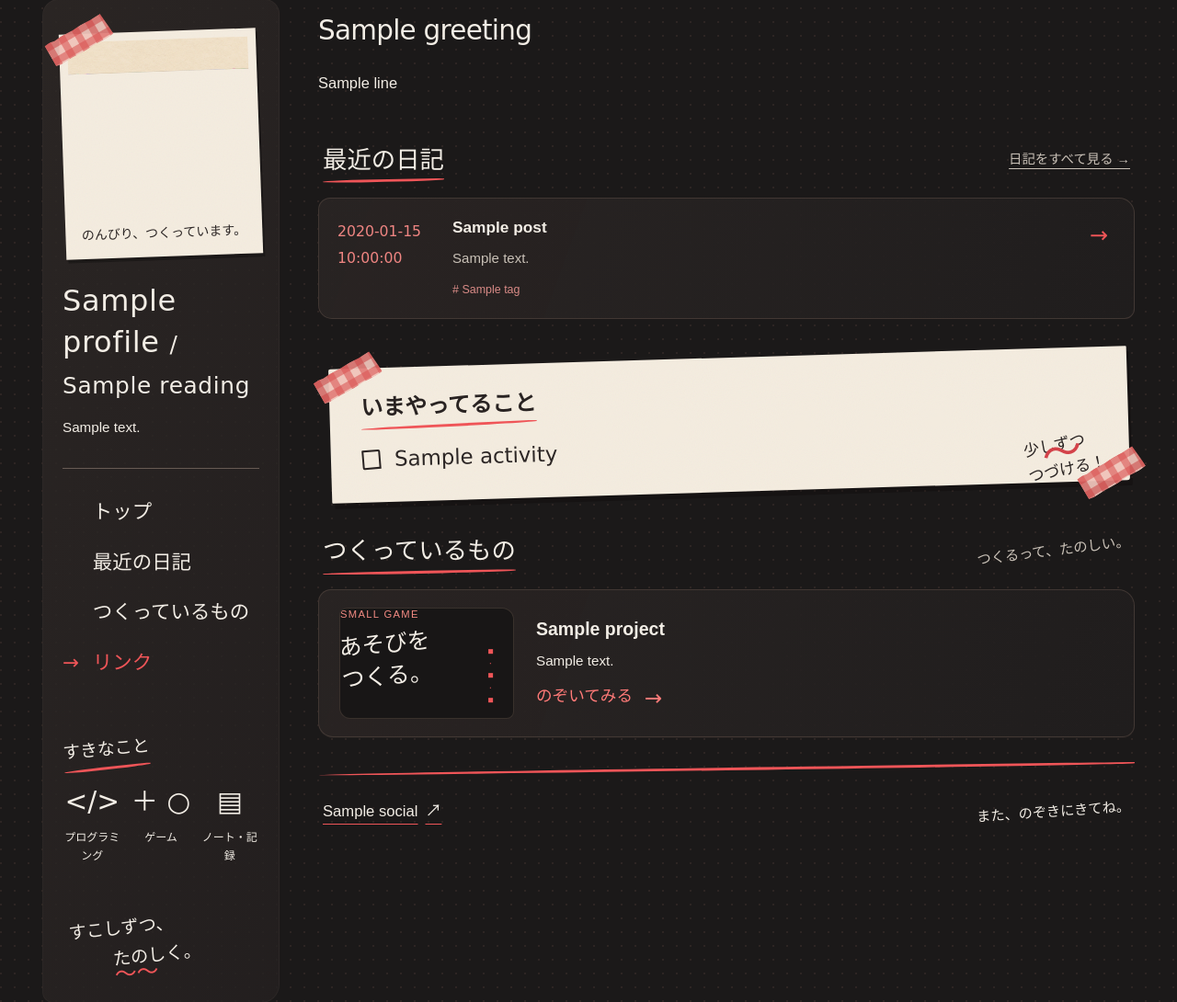
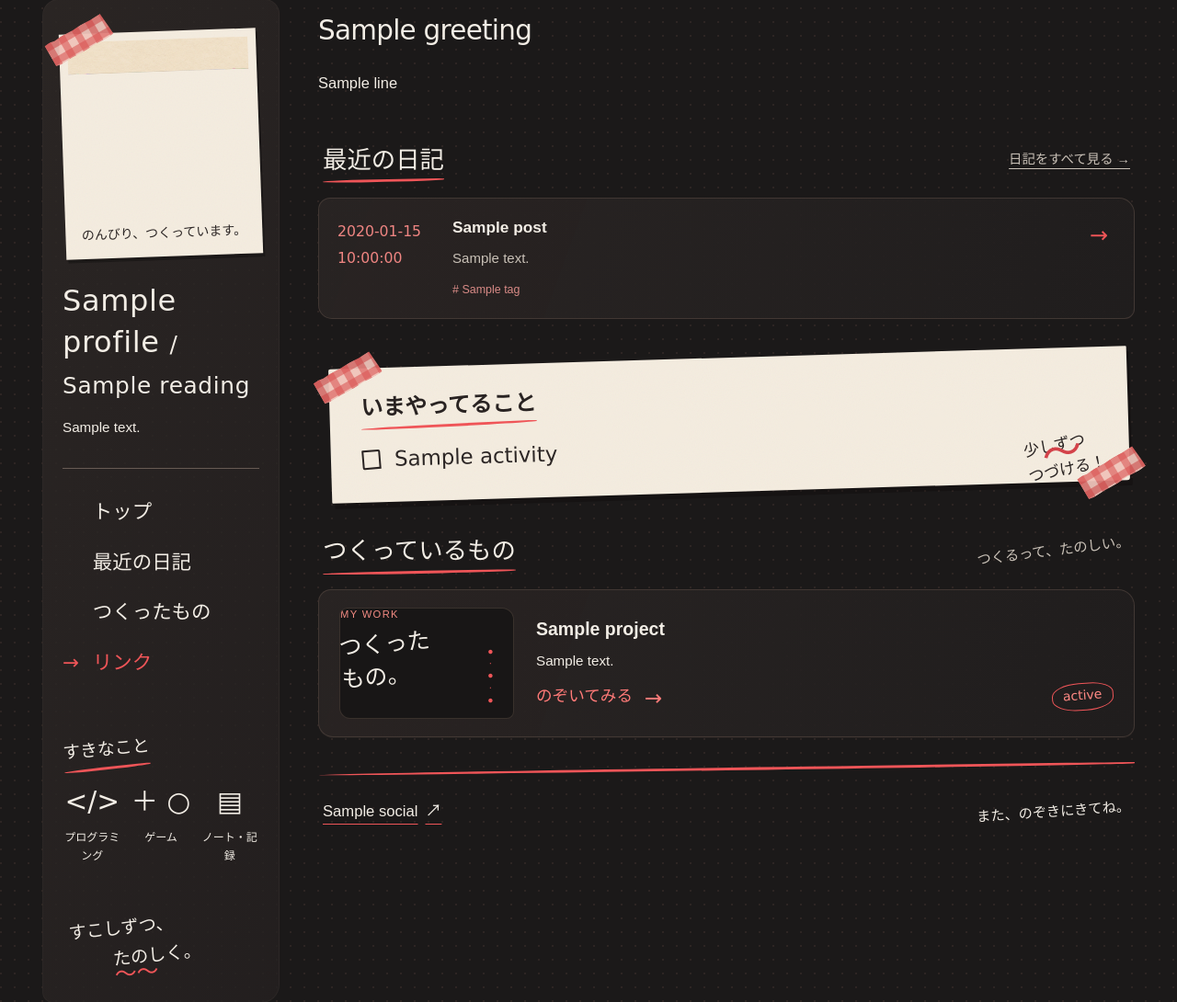
Before and after one commit to zrPointc/Ten-Homepage, a Flask app: template templates/index.html in a window 1280 px wide. Shown: the part 157-1247 px from the top of the page at 92% size. Run offline with Flask 3, Linux system fonts and the light colour scheme; the template is opened without the code that fills it: most values are stand-ins (such as "Sample title", 1, 10 or a date in 2020); some web fonts are replaced.

Commit message:
Move projects to Markdown: templates/index.html

```diff
--- a/templates/index.html
+++ b/templates/index.html
@@ -37,7 +37,7 @@
         <nav class="site-nav hand" aria-label="ページ内メニュー">
           <a href="#top" class="active" aria-current="location"><span aria-hidden="true">→</span> トップ</a>
           <a href="#diary"><span aria-hidden="true">→</span> 最近の日記</a>
-          <a href="#works"><span aria-hidden="true">→</span> つくっているもの</a>
+          <a href="#works"><span aria-hidden="true">→</span> つくったもの</a>
           <a href="#links"><span aria-hidden="true">→</span> リンク</a>
         </nav>
         <div class="favorites">
@@ -80,15 +80,17 @@
                 <span class="project-cover {{ project.kind }}-cover" aria-hidden="true">
                   {% if project.kind == 'code' %}
                   <span class="mini-window"><span class="window-top"><i></i><i></i><i></i></span><span class="code-marks"><b></b><b></b><b></b><b></b></span><span class="question-mark hand">?</span></span>
+                  {% elif project.kind == 'game' %}
+                  <span class="game-caption">SMALL GAME</span><span class="game-title hand">あそびを<br>つくる。</span><span class="game-dots">■ · ■ · ■</span>
                   {% else %}
-                  <span class="game-caption">SMALL GAME</span><span class="game-title hand">あそびを<br>つくる。</span><span class="game-dots">■ · ■ · ■</span>
+                  <span class="game-caption">MY WORK</span><span class="game-title hand">つくった<br>もの。</span><span class="game-dots">● · ● · ●</span>
                   {% endif %}
                 </span>
-                <span class="project-copy"><span class="project-title">{{ project.title }}</span><span class="project-description">{{ project.description }}</span><span class="project-bottom"><span class="project-action hand"><span class="when-closed">のぞいてみる</span><span class="when-open">とじる</span><span aria-hidden="true" class="project-arrow">→</span></span>{% if project.kind == 'game' %}<span class="status hand">{{ project.status }}</span>{% endif %}</span></span>
+                <span class="project-copy"><span class="project-title">{{ project.title }}</span><span class="project-description">{{ project.description }}</span><span class="project-bottom"><span class="project-action hand"><span class="when-closed">のぞいてみる</span><span class="when-open">とじる</span><span aria-hidden="true" class="project-arrow">→</span></span>{% if project.status %}<span class="status hand">{{ project.status }}</span>{% endif %}</span></span>
               </summary>
               <div class="project-details">
-                {% for paragraph in project.details %}<p>{{ paragraph }}</p>{% endfor %}
-                {% if project.url %}<a class="text-link" href="{{ project.url }}" target="_blank" rel="noopener noreferrer">GitHubでコードを見る <span aria-hidden="true">↗</span><span class="sr-only">（新しいタブ）</span></a>{% endif %}
+                <div class="project-body">{{ project.body_html | safe }}</div>
+                {% if project.url %}<a class="text-link" href="{{ project.url }}" target="_blank" rel="noopener noreferrer">{{ project.link_text }} <span aria-hidden="true">↗</span><span class="sr-only">（新しいタブ）</span></a>{% endif %}
               </div>
             </details>
             {% endfor %}
```
